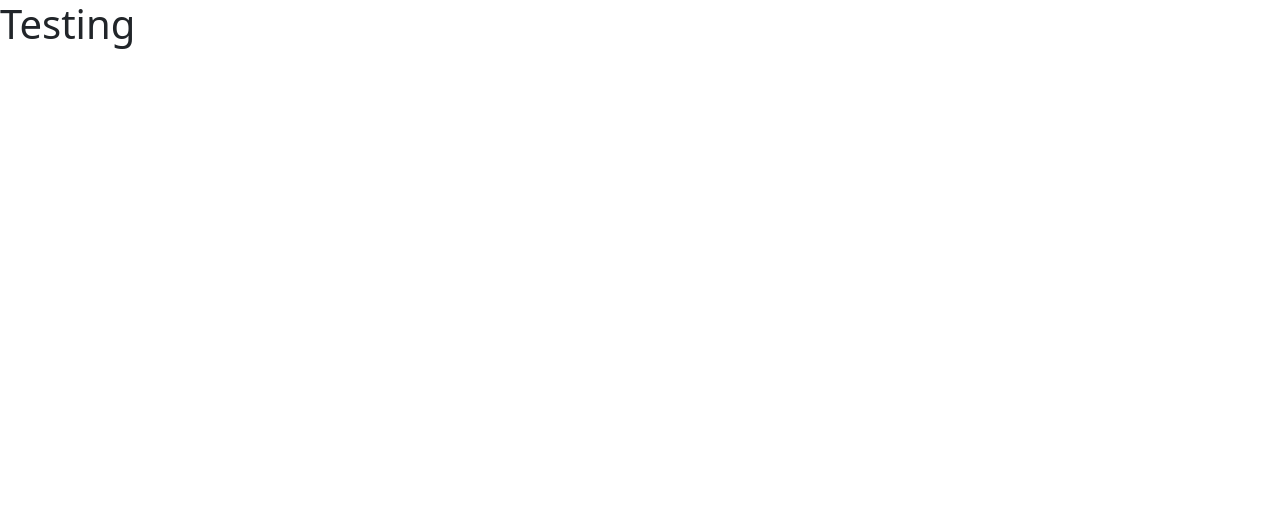
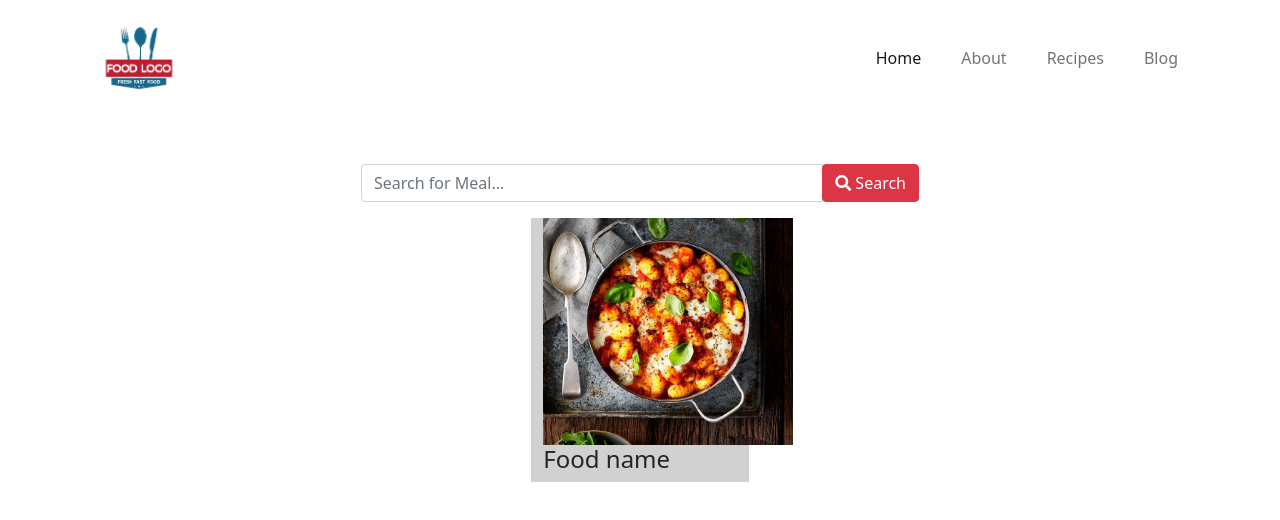
Before and after one commit to Mahadi92/hungry-monster-assignment-5, a plain HTML site: page index.html in a window 1280 px wide. Drawn offline with nearby package versions, Linux system fonts and the light colour scheme.

Commit message:
navbar, searchbar added

```diff
--- a/index.html
+++ b/index.html
@@ -1,16 +1,88 @@
 <!DOCTYPE html>
 <html lang="en">
+
 <head>
     <meta charset="UTF-8">
     <meta http-equiv="X-UA-Compatible" content="IE=edge">
     <meta name="viewport" content="width=device-width, initial-scale=1.0">
     <title>Hungry Monster</title>
     <link rel="stylesheet" href="style.css">
-    <link href="https://cdn.jsdelivr.net/npm/bootstrap@5.0.0-beta1/dist/css/bootstrap.min.css" rel="stylesheet" integrity="sha384-giJF6kkoqNQ00vy+HMDP7azOuL0xtbfIcaT9wjKHr8RbDVddVHyTfAAsrekwKmP1" crossorigin="anonymous">
+    <!-- bootstrap -->
+    <link href="https://cdn.jsdelivr.net/npm/bootstrap@5.0.0-beta1/dist/css/bootstrap.min.css" rel="stylesheet"
+        integrity="sha384-giJF6kkoqNQ00vy+HMDP7azOuL0xtbfIcaT9wjKHr8RbDVddVHyTfAAsrekwKmP1" crossorigin="anonymous">
+    <!-- font-awesome -->
+    <link rel="stylesheet" href="https://pro.fontawesome.com/releases/v5.10.0/css/all.css"
+        integrity="sha384-AYmEC3Yw5cVb3ZcuHtOA93w35dYTsvhLPVnYs9eStHfGJvOvKxVfELGroGkvsg+p" crossorigin="anonymous" />
+
 </head>
+
 <body>
 
-<h1>Testing</h1>
+    <header class="container pb-5">
+
+        <!-- Navbar -->
+
+        <nav class="navbar navbar-expand-lg navbar-light">
+            <div class="container-fluid">
+                <a class="navbar-brand" href="#">
+                    <img width="100px" class="img-fluid" src="images/logo.png" alt="">
+                </a>
+                <button class="navbar-toggler" type="button" data-bs-toggle="collapse"
+                    data-bs-target="#navbarSupportedContent" aria-controls="navbarSupportedContent"
+                    aria-expanded="false" aria-label="Toggle navigation">
+                    <span class="navbar-toggler-icon"></span>
+                </button>
+                <div class="collapse navbar-collapse" id="navbarSupportedContent">
+                    <ul class="navbar-nav ms-auto mb-2 mb-lg-0">
+                        <li class="nav-item">
+                            <a class="nav-link active text-color-light" aria-current="page" href="#">Home</a>
+                        </li>
+
+                        <li class="nav-item ps-4">
+                            <a class="nav-link text-color-light" href="#" id="navbarDropdown" role="button"
+                                data-bs-toggle="dropdown" aria-expanded="false">About</a>
+                        </li>
+
+                        <li class="nav-item ps-4">
+                            <a class="nav-link text-color-light" href="#">Recipes</a>
+                        </li>
+
+                        <li class="nav-item ps-4">
+                            <a class="nav-link text-color-light" href="#">Blog</a>
+                        </li>
+                    </ul>
+
+                </div>
+            </div>
+        </nav>
+
+    </header>
+
+    <main class="container">
+        <!-- search bar -->
+        <form class="col-md-6 m-auto ">
+            <div class="input-group mb-3">
+                <input id="city-name" type="text" class="form-control rounded-start" placeholder="Search for Meal...">
+                <div class="input-group-append">
+                    <button id="search" type="button" class="btn btn-danger rounded-end"><i class="fas fa-search"></i>
+                        Search</button>
+                </div>
+            </div>
+        </form>
+    </main>
+
+    <section>
+        <div class="row d-flex justify-content-center">
+            <div class="col-2 food-box">
+                <img width="250px" src="images/food.jpg" alt="">
+                <h4>Food name</h4>
+            </div>
+        </div>
+
+    </section>
+
+
     <script src="script.js"></script>
 </body>
+
 </html>
--- a/style.css
+++ b/style.css
@@ -0,0 +1,3 @@
+.food-box{
+    background-color: #d1d1d1;
+}
```
Also changed, not shown: images/food.jpg (added), images/logo.png (added).
